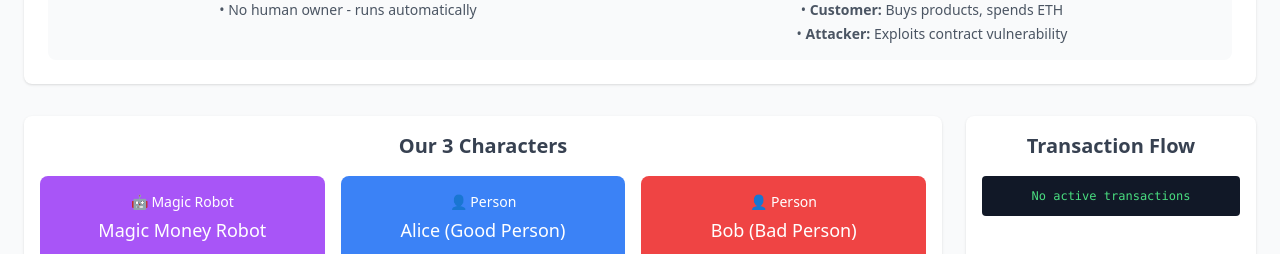
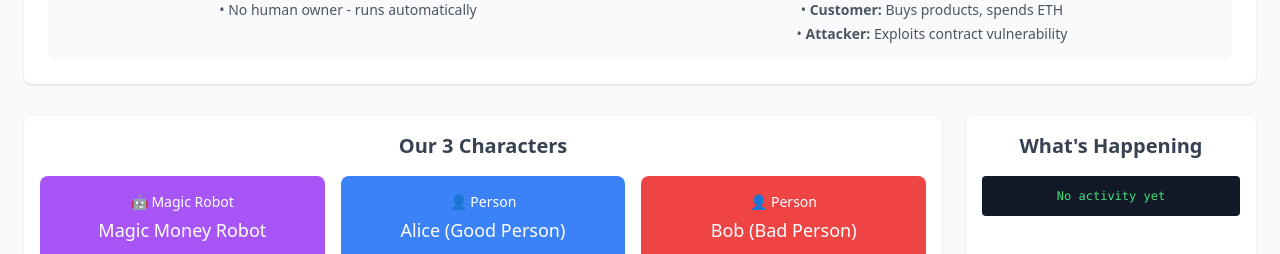
Before and after one commit to KingTemi2024/reentrancy-visualization, a React (Create React App) app: page / in a window 1280 px wide. Shown: the part 1240-1494 px from the top of the page. Built offline with nearby package versions, Linux system fonts and the light colour scheme; the HTML template or start-up script is replaced by a standard one.

Commit message:
Update ReentrancyVisualization.js

```diff
--- a/src/components/ReentrancyVisualization.js
+++ b/src/components/ReentrancyVisualization.js
@@ -806,7 +806,7 @@ contract MaliciousAttacker {
 
         {/* Call Stack */}
         <div className="bg-white p-4 rounded-lg shadow">
-          <h2 className="text-xl font-semibold mb-4 text-gray-700">Transaction Flow</h2>
+          <h2 className="text-xl font-semibold mb-4 text-gray-700">What's Happening</h2>
           <div className="bg-gray-900 p-3 rounded text-green-400 font-mono text-xs overflow-x-auto">
             {callStack.length > 0 ? (
               <div className="space-y-1">
@@ -817,7 +817,7 @@ contract MaliciousAttacker {
                 ))}
               </div>
             ) : (
-              <div>No active transactions</div>
+              <div>No activity yet</div>
             )}
           </div>
         </div>
```
